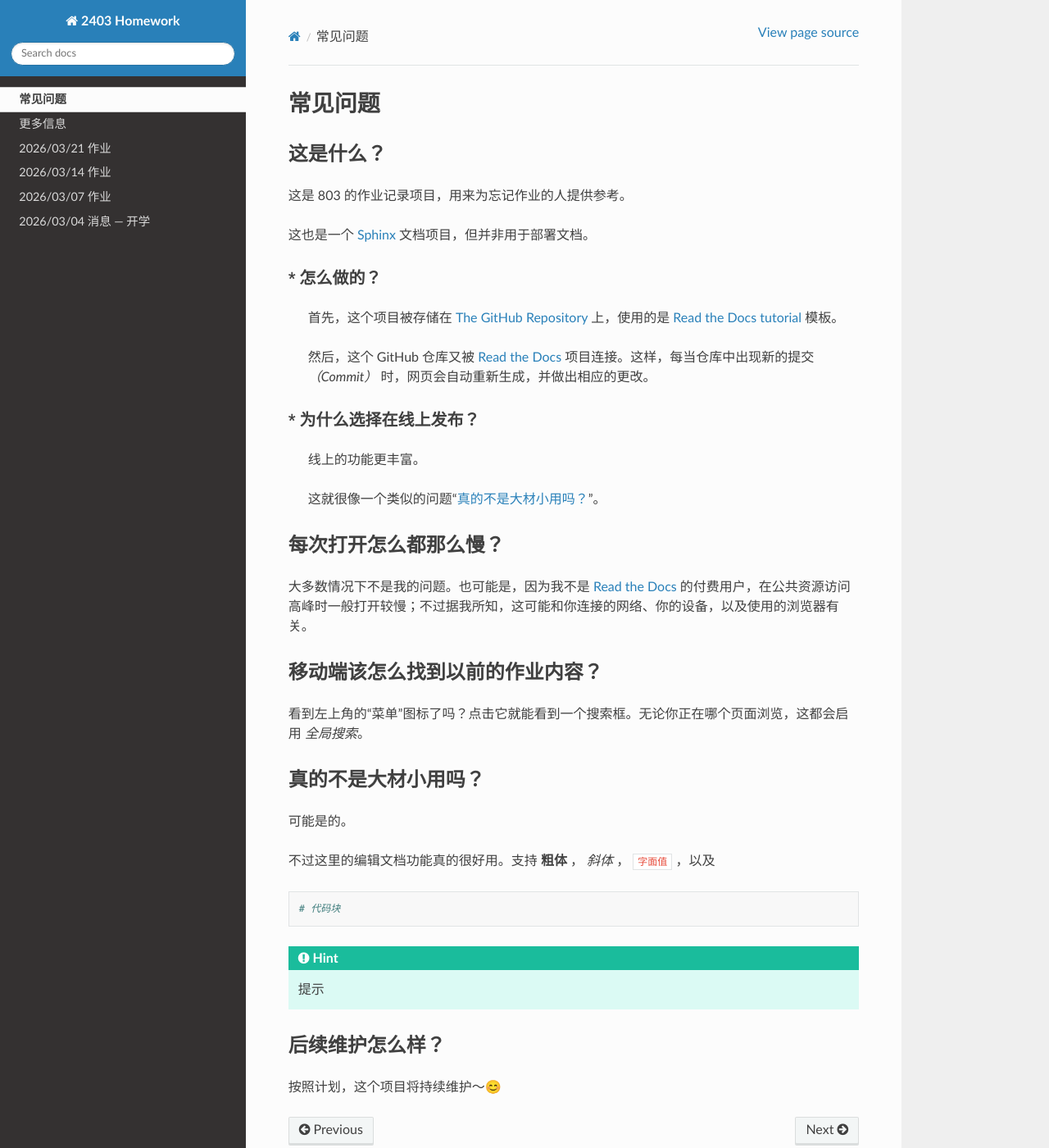
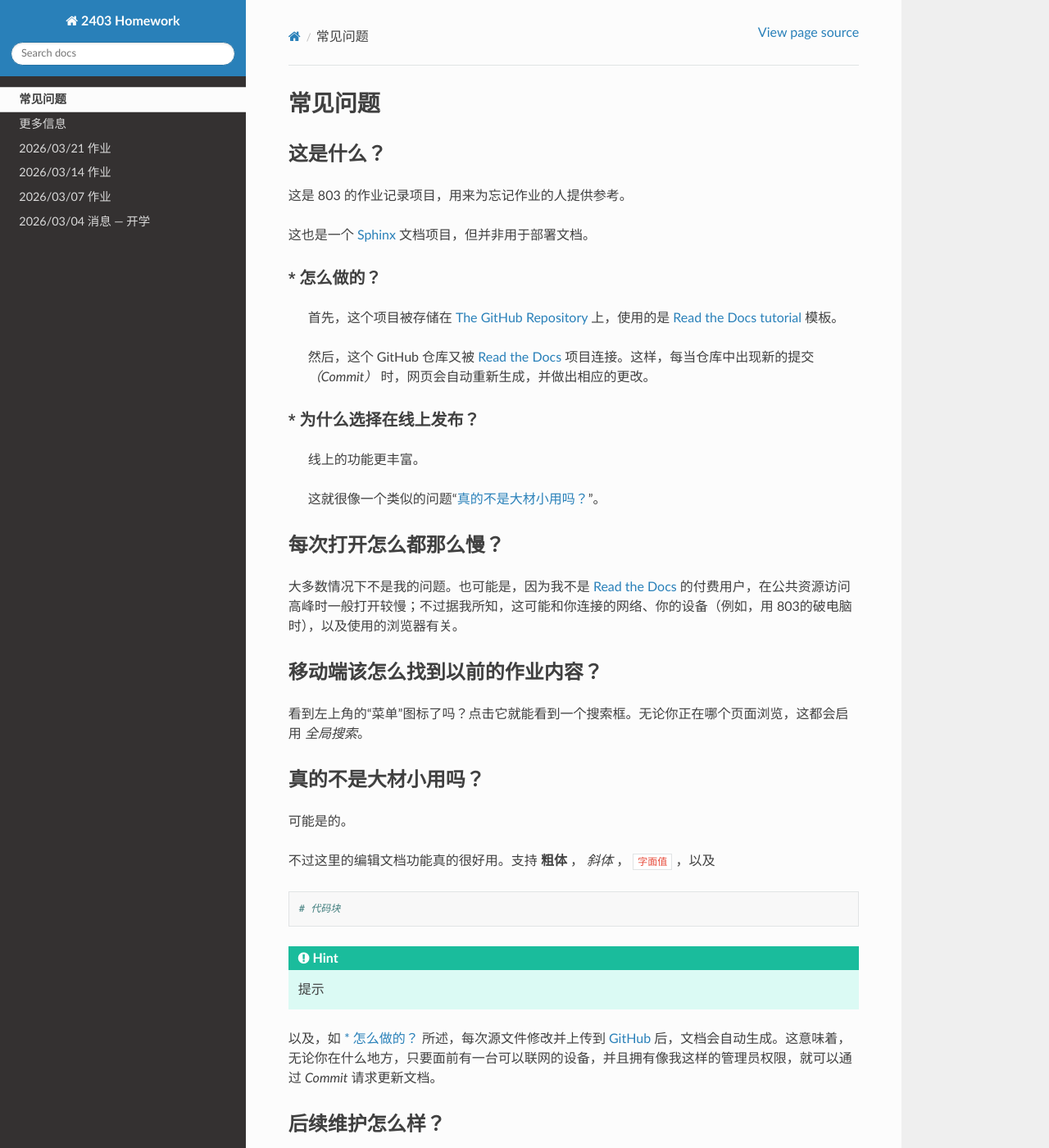
Before and after one commit to Sail-in-1024/2403-Homework, a Sphinx documentation site: the page built from docs/source/faq.rst, in a window 1280 px wide and 1400 px high. Shown: the whole window at 82% size. Built offline with Sphinx 7.4.7 and the Read the Docs theme 3.1.0, drawn with Linux system fonts in a browser that asks for light colours.

Commit message:
更新 faq.rst
补充描述

```diff
--- a/docs/source/faq.rst
+++ b/docs/source/faq.rst
@@ -28,7 +30,7 @@
 每次打开怎么都那么慢？
 ======================
 
-大多数情况下不是我的问题。也可能是，因为我不是 `Read the Docs`_ 的付费用户，在公共资源访问高峰时一般打开较慢；不过据我所知，这可能和你连接的网络、你的设备，以及使用的浏览器有关。
+大多数情况下不是我的问题。也可能是，因为我不是 `Read the Docs`_ 的付费用户，在公共资源访问高峰时一般打开较慢；不过据我所知，这可能和你连接的网络、你的设备（例如，用 :term:`803的破电脑` 时），以及使用的浏览器有关。
 
 移动端该怎么找到以前的作业内容？
 ================================
@@ -52,6 +54,8 @@
 
    提示
 
+以及，如 :ref:`how-to-realize` 所述，每次源文件修改并上传到 `GitHub`_ 后，文档会自动生成。这意味着，无论你在什么地方，只要面前有一台可以联网的设备，并且拥有像我这样的管理员权限，就可以通过 *Commit* 请求更新文档。
+
 后续维护怎么样？
 ================
 
@@ -59,3 +63,4 @@
 
 .. _Sphinx: https://www.sphinx-doc.org/zh-cn/master/
 .. _Read the Docs: https://www.readthedocs.org/
+.. _GitHub: https://www.github.com/
```
Also changed, not shown: other parts of docs/source/faq.rst (+2 -0 lines).
